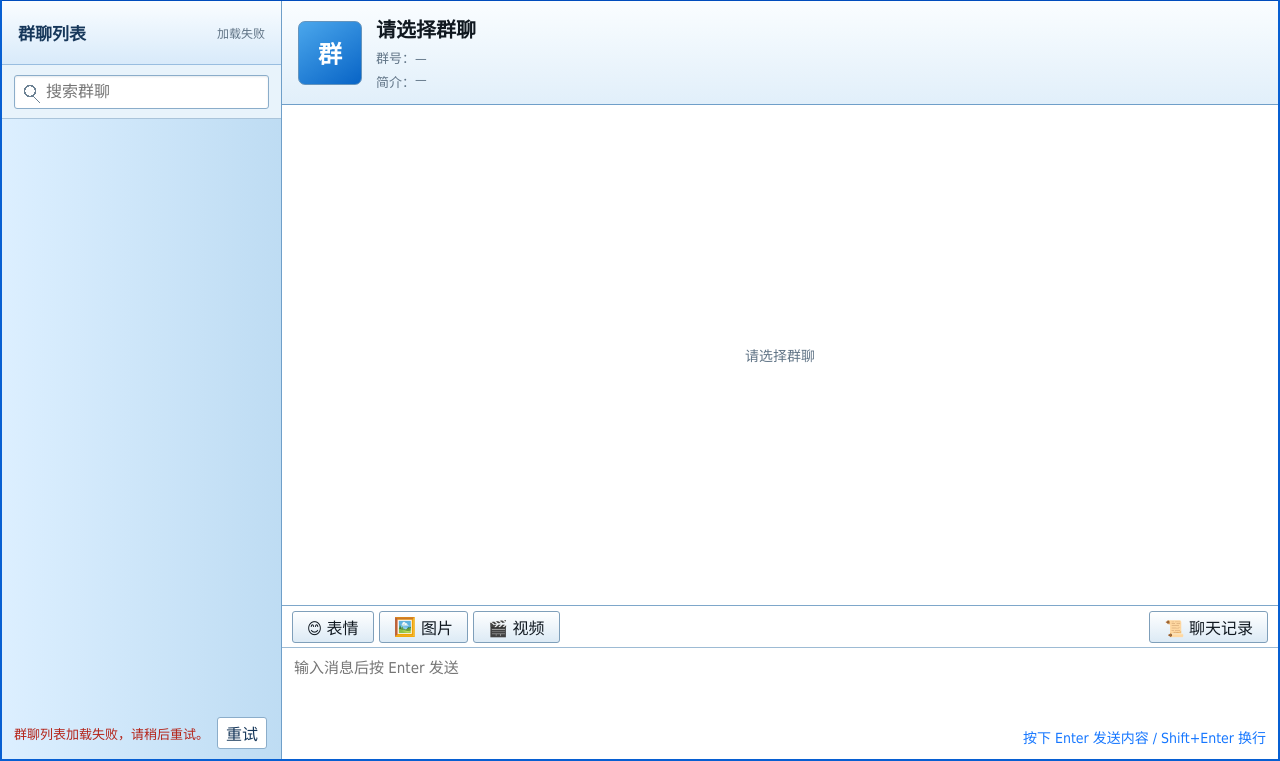
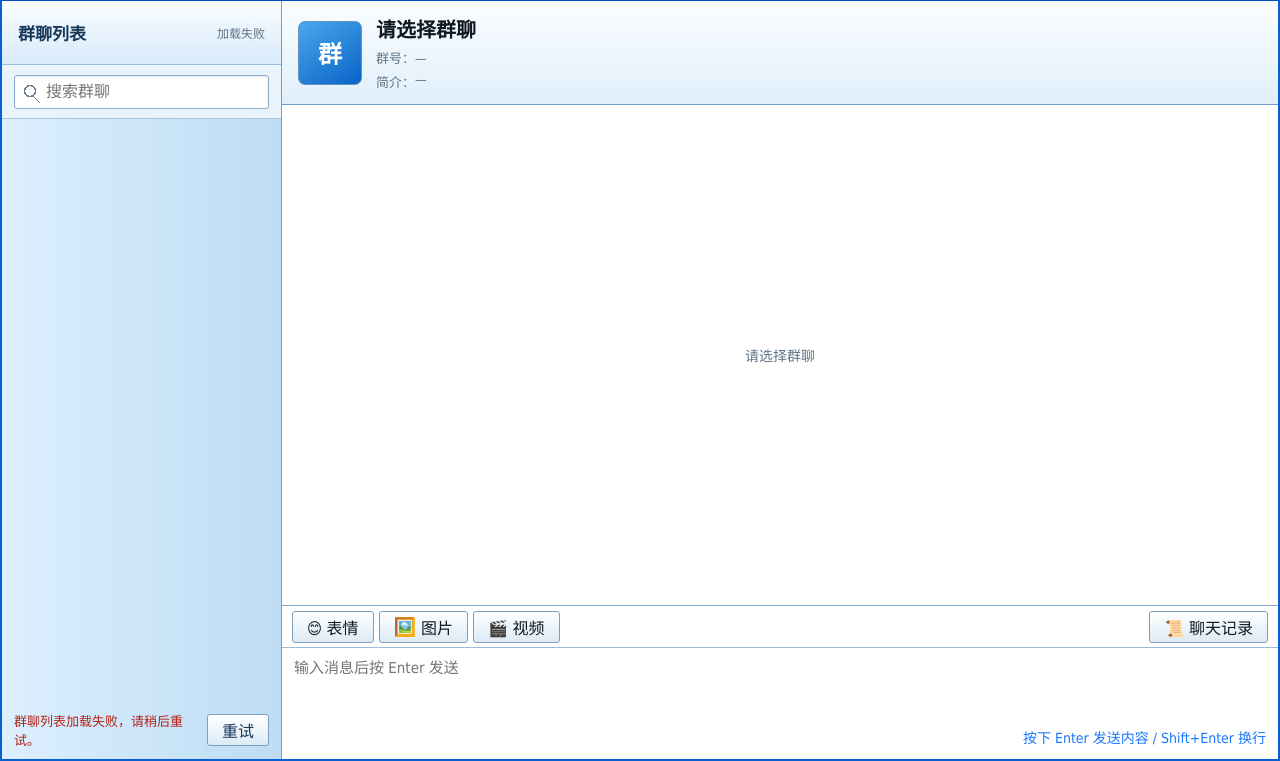
Before and after one commit to findxyz/vb-weibo-plus, a plain HTML site: page src/main/resources/static/chat/index.html in a window 1280 px wide. Shown: the part 39-800 px from the top of the page. Drawn offline with Linux system fonts and the light colour scheme; no server answers.

Commit message:
style(chat): 重试按钮统一为聊天记录按钮样式，文本区可收缩避免折行
.panel-feedback button 并入统一按钮样式选择器（与聊天记录查询、分页等一致），
同时给 .panel-state 加 flex:1; min-width:0 让文本区占满剩余空间且不挤压按钮。

```diff
--- a/src/main/resources/static/chat/chat.css
+++ b/src/main/resources/static/chat/chat.css
@@ -304,12 +304,13 @@ h1 {
   display: none;
 }
 
+.panel-feedback .panel-state {
+  flex: 1;
+  min-width: 0;
+}
+
 .panel-feedback button {
   flex: none;
-  padding: 3px 8px;
-  border: 1px solid #8badca;
-  border-radius: var(--radius-sm);
-  background: #ffffff;
 }
 
 .login-expired:not([hidden]) {
@@ -331,6 +332,7 @@ h1 {
 .history-filters button,
 .history-pagination button,
 .history-context-toolbar button,
+.panel-feedback button,
 .login-expired button {
   min-height: 32px;
   padding: 0 14px;
```
